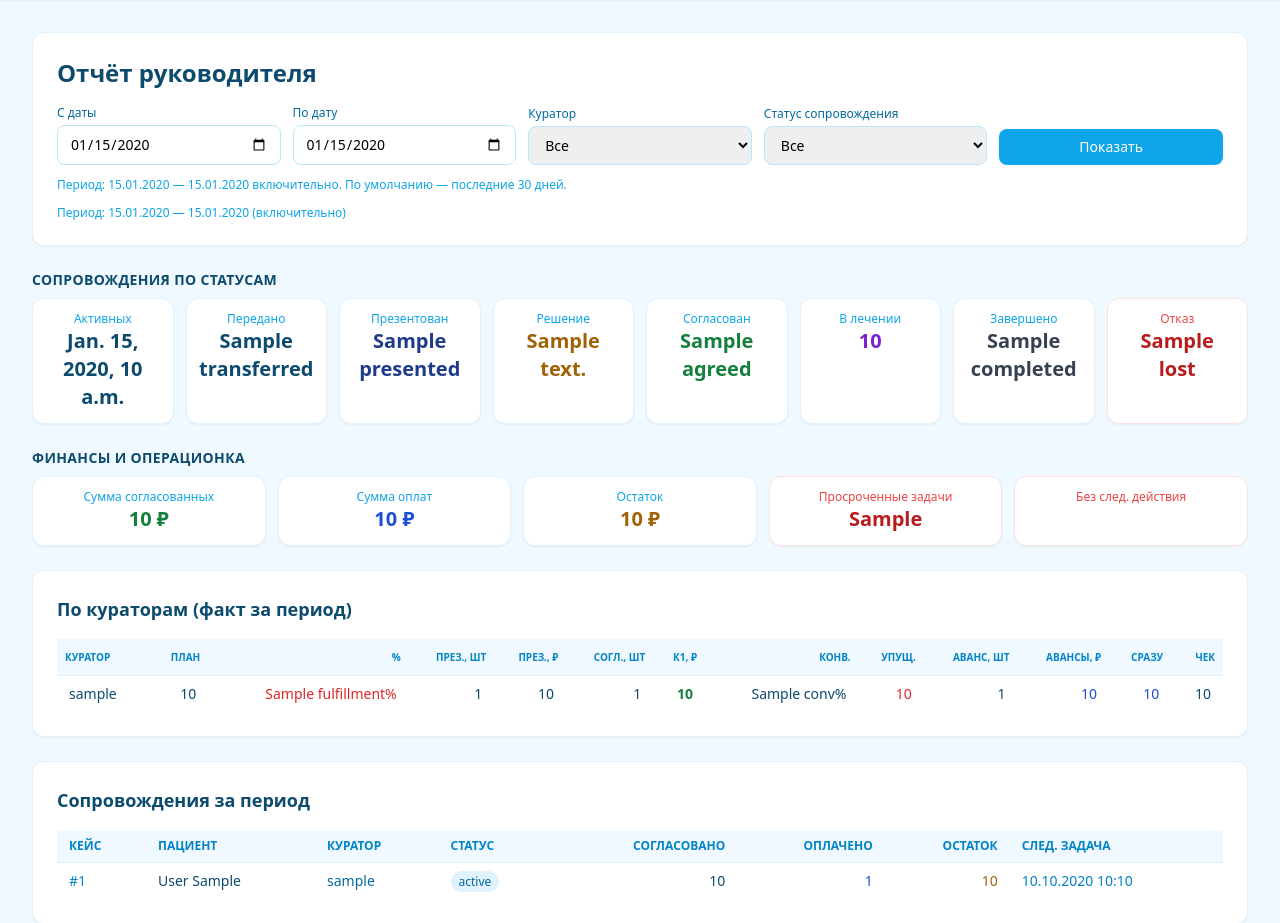
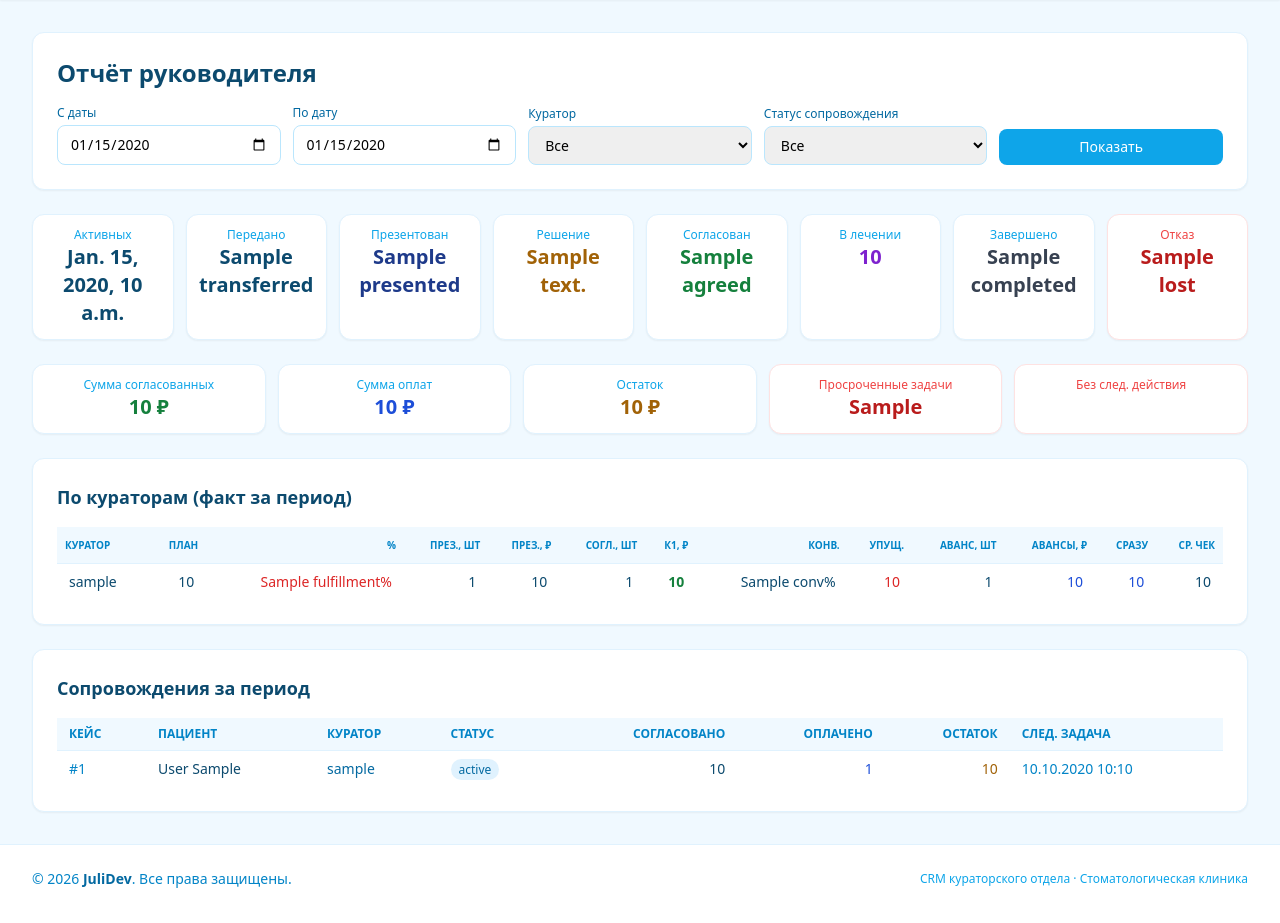
Before and after one commit to EscapingKotaro/CleanTeeth, a Django app: template templates/crm/manager_report.html in a window 1280 px wide. Shown: the part 65-988 px from the top of the page. After the commit the page ends 953 px from the top, so only its background shows below. Run offline with Django 5.2, Linux system fonts and the light colour scheme; the template is opened without the code that fills it: most values are stand-ins (such as "Sample title", 1, 10 or a date in 2020); some libraries are stand-ins or nearby versions.

Commit message:
Update manager_report.html

```diff
--- a/templates/crm/manager_report.html
+++ b/templates/crm/manager_report.html
@@ -44,15 +44,12 @@
                 Показать
             </button>
         </form>
-        <p class="text-xs text-sky-500 mt-3">
-            Период: {{ start_date|date:"d.m.Y" }} — {{ end_date|date:"d.m.Y" }} включительно. По умолчанию — последние 30 дней.
-        </p>
-        <p class="text-xs text-sky-500 mt-3">Период: {{ start_date|date:"d.m.Y" }} — {{ end_date|date:"d.m.Y" }} (включительно)</p>
+
     </div>
 
     <!-- СТРОКА 1: разбивка по статусам -->
     <div>
-        <h2 class="text-sm font-bold text-sky-900 uppercase tracking-wide mb-2">Сопровождения по статусам</h2>
+
         <div class="grid grid-cols-4 xl:grid-cols-8 gap-3">
             <div class="bg-white rounded-xl shadow-sm border border-sky-100 p-3 text-center">
                 <p class="text-xs text-sky-500">Активных</p>
@@ -91,7 +88,6 @@
 
     <!-- СТРОКА 2: финансы + операционка -->
     <div>
-        <h2 class="text-sm font-bold text-sky-900 uppercase tracking-wide mb-2">Финансы и операционка</h2>
         <div class="grid grid-cols-2 md:grid-cols-5 gap-3">
             <div class="bg-white rounded-xl shadow-sm border border-sky-100 p-3 text-center">
                 <p class="text-xs text-sky-500">Сумма согласованных</p>
@@ -135,7 +131,7 @@
                         <th class="px-2 py-2 text-right text-[10px] font-semibold text-sky-600 uppercase whitespace-nowrap">Аванс, шт</th>
                         <th class="px-2 py-2 text-right text-[10px] font-semibold text-sky-600 uppercase whitespace-nowrap">Авансы, ₽</th>
                         <th class="px-2 py-2 text-right text-[10px] font-semibold text-sky-600 uppercase whitespace-nowrap">Сразу</th>
-                        <th class="px-2 py-2 text-right text-[10px] font-semibold text-sky-600 uppercase whitespace-nowrap">Чек</th>
+                        <th class="px-2 py-2 text-right text-[10px] font-semibold text-sky-600 uppercase whitespace-nowrap">Ср. чек</th>
                     </tr>
                 </thead>
                 <tbody class="divide-y divide-sky-100">
```
